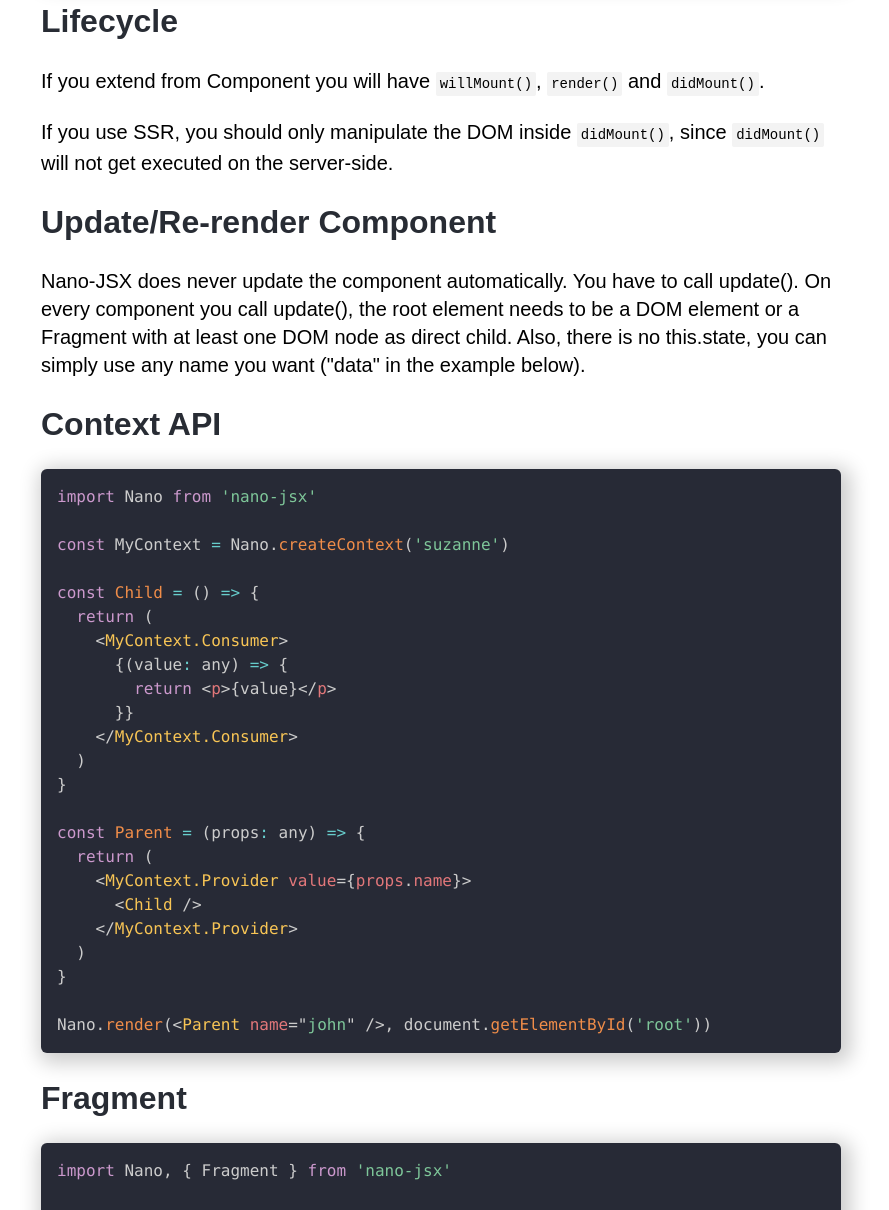
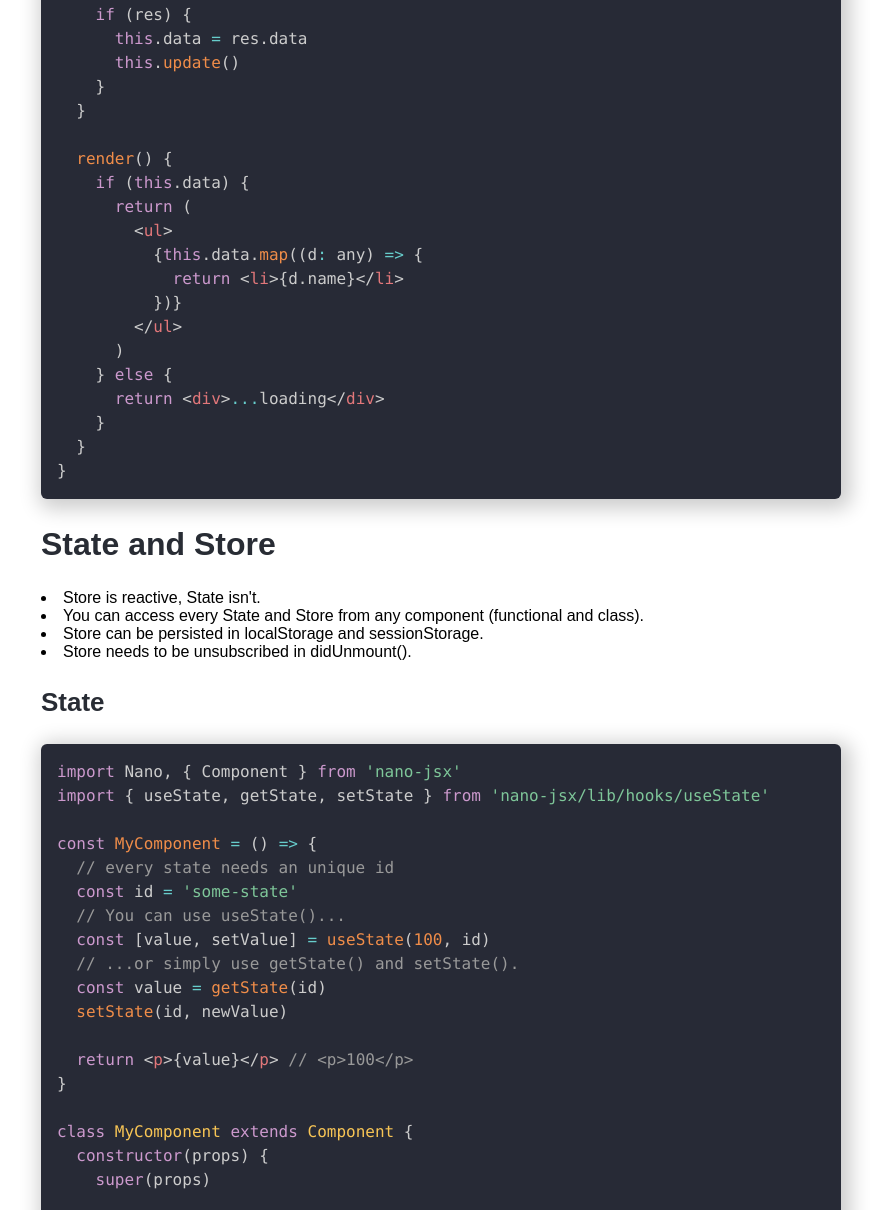
Before and after one commit to nanojsx/nanojsx.github.io, a website: page docs.html in a window 1280 px wide. Shown: the part 2564-3774 px from the top of the page, without its empty margins (199-1088 px from the left). Drawn offline with Linux system fonts and the light colour scheme.

Commit message:
Update docs.html

```diff
--- a/docs.html
+++ b/docs.html
@@ -88,6 +88,107 @@
     }
   }
 }`,
+          state: `import Nano, { Component } from 'nano-jsx'
+import { useState, getState, setState } from 'nano-jsx/lib/hooks/useState'
+
+const MyComponent = () => {
+  // every state needs an unique id
+  const id = 'some-state'
+  // You can use useState()...
+  const [value, setValue] = useState(100, id)
+  // ...or simply use getState() and setState().
+  const value = getState(id)
+  setState(id, newValue)
+
+  return <p>{value}</p> // <p>100</p>
+}
+
+class MyComponent extends Component {
+  constructor(props) {
+    super(props)
+
+    // set a unique id if you use this component more than
+    // once across your app and it is using a state
+    this.id = 'MyComponent'
+
+    // this state now has the id 'MyComponent' and can be accessed
+    // by any other component using that id and the useState() hook
+    this.state = { name: 'Doe' }
+
+    // you could of course just add a simple property like "value",
+    // but it will not persist after re-mounting the component.
+    // If your component does never re-mount, you can safely do it.
+    this.value = { name: 'Doe' }
+  }
+
+
+  didMount() {
+    // access this component's state
+    console.log(this.state) // { name: 'Doe' }
+
+    // set true as second parameter, if you want to trigger a re-render
+    this.setState({ name: 'John Doe' }, true)
+
+    // access the state from the functional component above using its id
+    const value = getState('some-state') // { number: 100 }
+    setState('some-state', newValue)
+  }
+
+  render() {
+    return (
+      <div>
+        <p>{this.store.state.name}</p>
+        <p>{getState('some-state').number}</p>
+      </div>
+    ) // <div><p>John Doe</p><p>100</p></div>
+  }
+}`,
+          store: `import Nano, { Component } from 'nano-jsx'
+import { Store } from 'nano-jsx/lib/store'
+
+/**
+ * Create your own Store.
+ * @param defaultState Pass the initial State.
+ * @param name The unique name of the Store (optional).
+ * @param storage Pass 'memory', 'local' or 'session' (optional).
+ */
+const myStore = new Store({}, 'my-store', 'local')
+
+const MyComponent = () => {
+  // you can't subscribe to a store in a functional component,
+  // only read and write to it adjusting the state here,
+  // will trigger the subscription event in class components
+  myStore.state = { number: 100 }
+  // or
+  myStore.setState({ number: 100 })
+
+  // access the store's state
+  console.log(myStore.state) // { number: 100 }
+
+  return <p>{this.store.state.number}</p> // <p>100</p>
+}
+
+class MyComponent extends Component {
+  // use the myStore inside MyComponent
+  store = myStore.use()
+
+  didMount() {
+    // subscribe to store changes
+    this.store.subscribe((newState: any, prevState: any) => {
+      // check if you need to update your component or not
+      if (newState.name !== prevState.name) this.update()
+    })
+  }
+
+  didUnmount() {
+    // cancel the store subscription
+    this.store.cancel()
+  }
+
+  render() {
+    return <p>{this.store.state.number}</p> // <p>100</p>
+  }
+}`,
           contextAPI: `import Nano from 'nano-jsx'
 
 const MyContext = Nano.createContext('suzanne')
@@ -116,9 +217,9 @@
 
 const List = () => (
   <Fragment>
-    <p>first</p>
-    <p>second</p>
-    <p>third</p>
+    <p>first child</p>
+    <p>second child</p>
+    <p>third child</p>
   </Fragment>
 )
 `
@@ -138,24 +239,21 @@
         <pre><code id="import" class="language-tsx">loading...</code></pre>
         <pre><code id="tsConfig" class="language-tsx">loading...</code></pre>
 
-        <!-- <h3>deno</h3>
-        <pre><code id="denoInstall" class="language-tsx">loading...</code></pre>
-        <pre><code id="denoTsConfig" class="language-tsx">loading...</code></pre> -->
+        <h3>deno</h3>
+        <p>
+          Get it from <a href="https://deno.land/x/nano_jsx">deno.land/x/nano_jsx</a> and have a look at the
+          <a href="https://github.com/nanojsx/nano-jsx-deno-example">deno example</a>.
+        </p>
 
         <h3>bundle (with Tagged Templates)</h3>
         <pre><code id="bundle" class="language-tsx">loading...</code></pre>
-
-        <h2>Props</h2>
-        <p>You can simply pass props to children as you are used to in other JSX libraries.</p>
-        <pre><code id="props" class="language-tsx">loading...</code></pre>
 
         <h2>Lifecycle</h2>
         <p>
           If you extend from Component you will have
           <code class="is-code">willMount()</code>, <code class="is-code">render()</code> and
-          <code class="is-code">didMount()</code>.
+          <code class="is-code">didMount()</code> and <code class="is-code">didUnmount()</code>.
         </p>
-
         <p>
           If you use SSR, you should only manipulate the DOM inside
           <code class="is-code">didMount()</code>, since <code class="is-code">didMount()</code> will not get executed
@@ -163,12 +261,31 @@
         </p>
 
         <h2>Update/Re-render Component</h2>
+        <p>
+          Nano-JSX does never update the component automatically. You have to call
+          <code class="is-code">update()</code>. On every component you call <code class="is-code">update()</code>, the
+          root element needs to be a DOM element or a Fragment with DOM node as first child.
+        </p>
 
-        <p>
-          Nano-JSX does never update the component automatically. You have to call update(). On every component you call
-          update(), the root element needs to be a DOM element or a Fragment with at least one DOM node as direct child.
-          Also, there is no this.state, you can simply use any name you want ("data" in the example below).
-        </p>
+        <h2>Props</h2>
+        <p>You can simply pass props to children as you are used to in other JSX libraries.</p>
+        <pre><code id="props" class="language-tsx">loading...</code></pre>
+
+        <h2>State and Store</h2>
+        <ul>
+          <li style="list-style: inside">Store is reactive, State isn't.</li>
+          <li style="list-style: inside">
+            You can access every State and Store from any component (functional and class).
+          </li>
+          <li style="list-style: inside">Store can be persisted in localStorage and sessionStorage.</li>
+          <li style="list-style: inside">Store needs to be unsubscribed in didUnmount().</li>
+        </ul>
+
+        <h3>State</h3>
+        <pre><code id="state" class="language-tsx">loading...</code></pre>
+
+        <h3>Store</h3>
+        <pre><code id="store" class="language-tsx">loading...</code></pre>
 
         <h2>Context API</h2>
 
```
